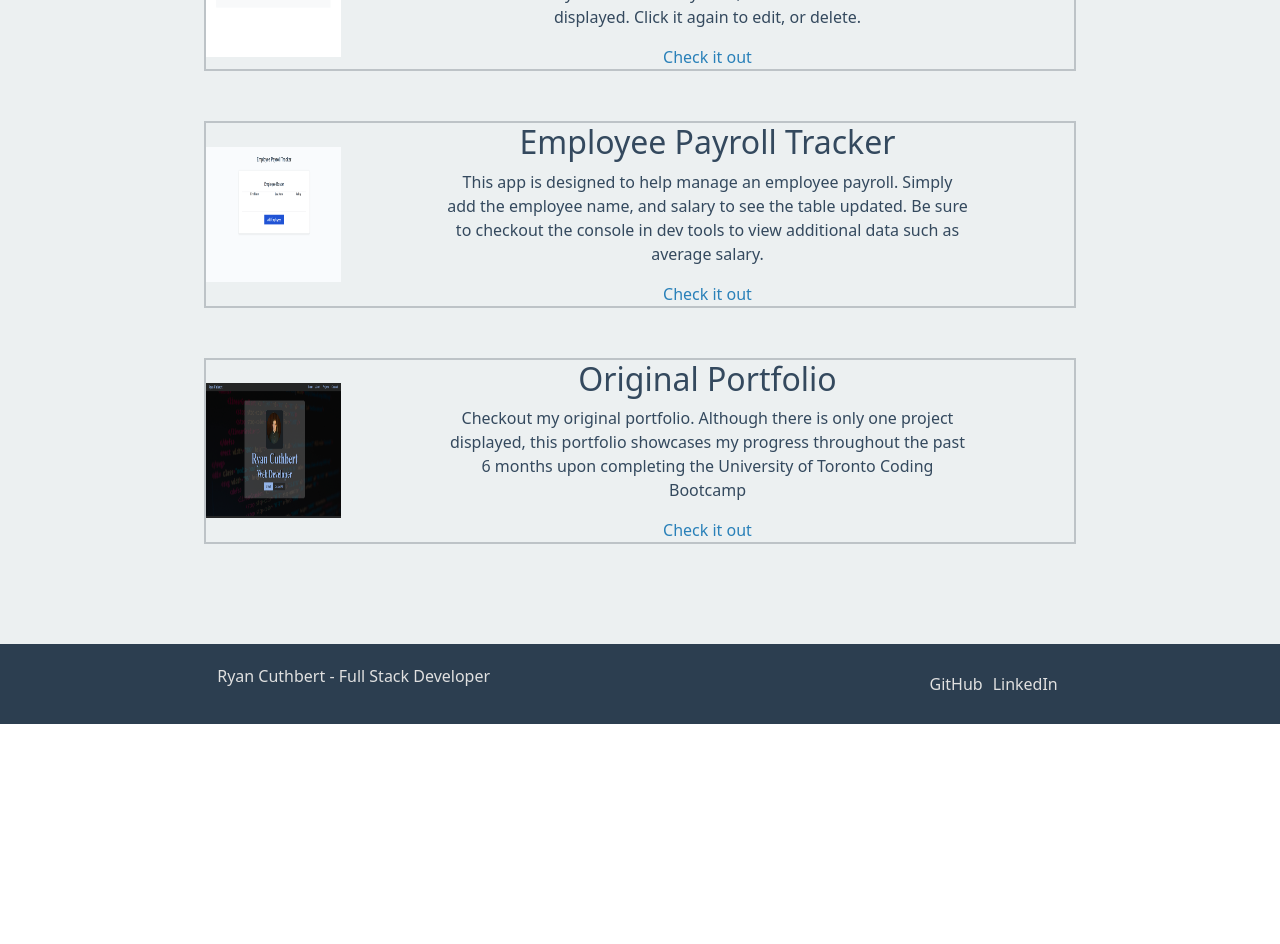
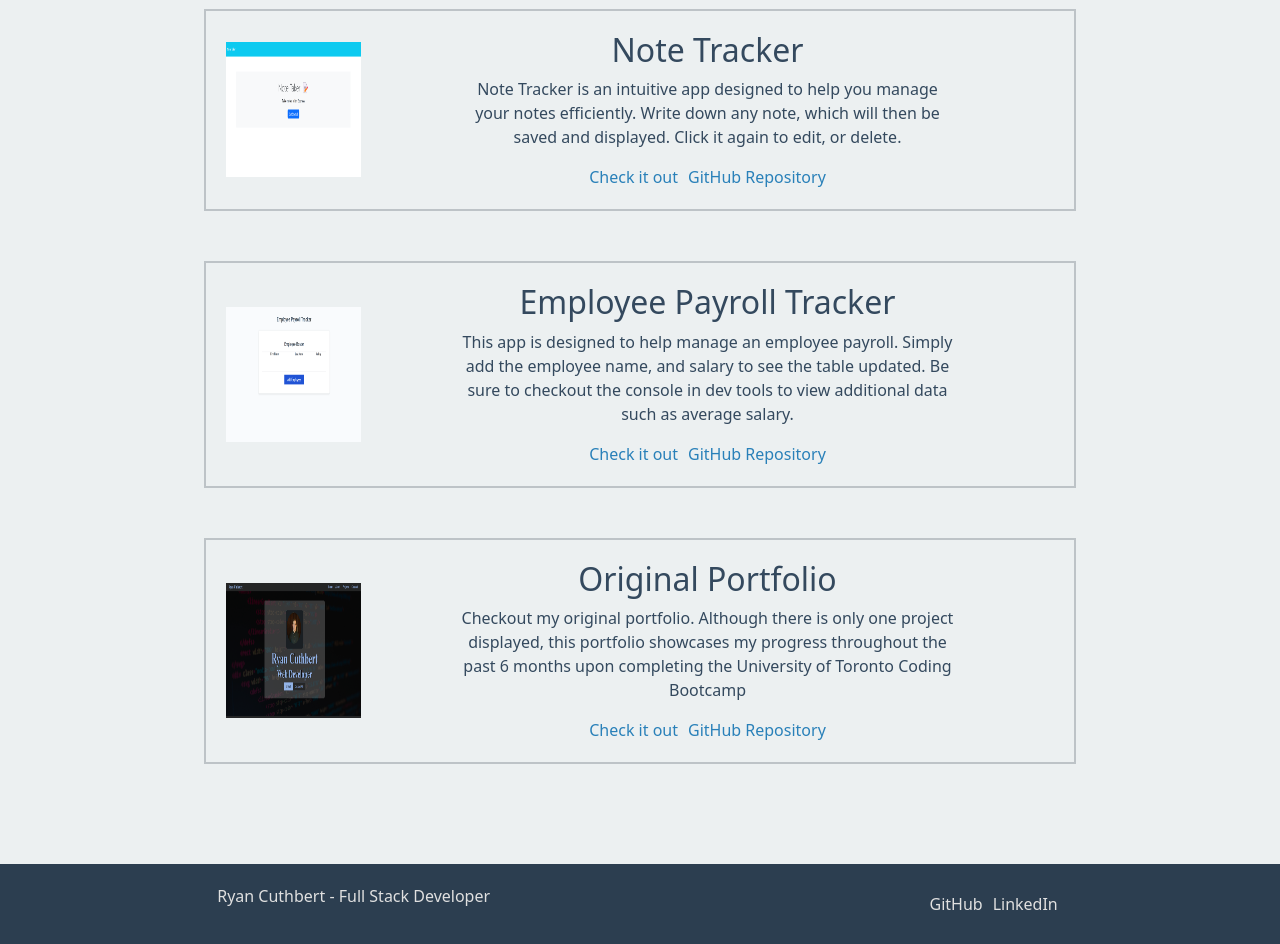
Before and after one commit to Ryan3389/React-Portfolio, a React (Vite) app: page /portfolio in a window 1280 px wide. Shown: the part 620-1564 px from the top of the page. Before the commit the page ends 1344 px from the top, so only its background shows below. Built offline with nearby package versions, Linux system fonts and the light colour scheme.

Commit message:
updated ui

```diff
--- a/src/App.css
+++ b/src/App.css
@@ -239,7 +239,7 @@
      background-color: #ECF0F1;
      color: #34495E;
      min-height: 100vh;
-     padding-bottom: 50px;
+     padding: 20px 0 50px 0;
  }
 
  .project-container {
@@ -247,6 +247,7 @@
      border: 2px solid #BDC3C7;
      /* box-shadow: 2px 2px 2px 2px #00ffff34; */
      margin-bottom: 50px;
+     padding: 20px;
  }
 
 
@@ -258,6 +259,10 @@
      width: 60%;
      margin: auto;
      text-align: center;
+ }
+
+ .project a {
+     margin: 0 5px;
  }
 
  .projects-section .container {
--- a/src/components/UI/ContactForm.jsx
+++ b/src/components/UI/ContactForm.jsx
@@ -8,8 +8,8 @@ const Contact = () => {
         e.preventDefault();
 
         emailjs
-            .sendForm(process.env.SERVICE_ID, process.env.TEMPLATE_ID, form.current, {
-                publicKey: process.env.PUBLIC_KEY,
+            .sendForm(import.meta.env.VITE_SERVICE_ID, import.meta.env.VITE_TEMPLATE_ID, form.current, {
+                publicKey: import.meta.env.VITE_PUBLIC_KEY,
             })
             .then(
                 () => {
@@ -29,15 +29,15 @@ const Contact = () => {
                 <form ref={form} onSubmit={sendEmail}>
                     <div className="input-div">
                         <label>Name</label>
-                        <input type="text" name="from_name" />
+                        <input type="text" name="from_name" required />
                     </div>
                     <div className="input-div">
                         <label>Email</label>
-                        <input type="email" name="email" />
+                        <input type="email" name="email" required />
                     </div>
                     <div className="input-div">
                         <label>Message</label>
-                        <textarea name="message" />
+                        <textarea name="message" required />
                     </div>
                     <input type="submit" value="Send" className='send-btn' />
                 </form>
--- a/src/components/UI/Portfolio.jsx
+++ b/src/components/UI/Portfolio.jsx
@@ -13,6 +13,7 @@ function PortfolioSection() {
                         <h2>Weather Dashboard</h2>
                         <p>This app leverages the Open Weather API to deliver real-time weather updates and a 5-day forecast for any city and country. Key features include search by city, comprehensive weather data, added search history to check weather updates quickly.</p>
                         <a target='_blank' href="https://ryan3389.github.io/Weather-Forecast-App/">Check it out</a>
+                        <a target='_blank' href="https://github.com/Ryan3389/Weather-Forecast-App">GitHub Repository</a>
                     </div>
                 </article>
                 <article className="project-container">
@@ -29,6 +30,7 @@ function PortfolioSection() {
                         <h2>Note Tracker</h2>
                         <p>Note Tracker is an intuitive app designed to help you manage your notes efficiently. Write down any note, which will then be saved and displayed. Click it again to edit, or delete.</p>
                         <a target='_blank' href='https://note-tracker-777s.onrender.com/'>Check it out</a>
+                        <a target='_blank' href="https://github.com/Ryan3389/Note-Tracker">GitHub Repository</a>
                     </div>
                 </article>
                 <article className="project-container">
@@ -37,6 +39,7 @@ function PortfolioSection() {
                         <h2>Employee Payroll Tracker</h2>
                         <p>This app is designed to help manage an employee payroll. Simply add the employee name, and salary to see the table updated. Be sure to checkout the console in dev tools to view additional data such as average salary.</p>
                         <a target='_blank' href='https://ryan3389.github.io/Employee-Payroll-Tracker/'>Check it out</a>
+                        <a target='_blank' href="https://github.com/Ryan3389/Employee-Payroll-Tracker">GitHub Repository</a>
                     </div>
                 </article>
                 <article className="project-container">
@@ -45,6 +48,7 @@ function PortfolioSection() {
                         <h2>Original Portfolio</h2>
                         <p>Checkout my original portfolio. Although there is only one project displayed, this portfolio showcases my progress throughout the past 6 months upon completing the University of Toronto Coding Bootcamp</p>
                         <a target='_blank' href='https://ryan3389.github.io/Ryan-Cuthbert-Portfolio/#home'>Check it out</a>
+                        <a target='_blank' href="https://github.com/Ryan3389/Ryan-Cuthbert-Portfolio">GitHub Repository</a>
                     </div>
                 </article>
             </div>
```
